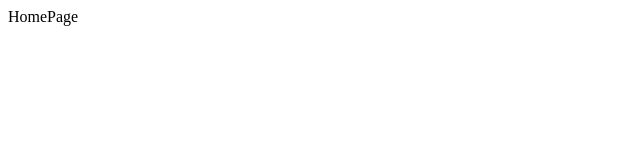
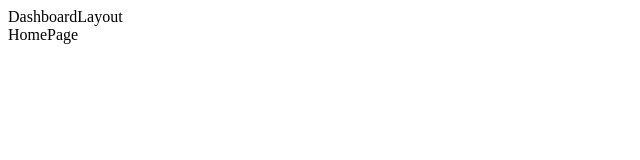
Before and after one commit to carolinaverissimoreis/adriana-sample-app, a React (Create React App) app: page / in a window 1280 px wide. Shown: the top 160 px of the page, without its empty margins (0-640 px from the left). Built offline with nearby package versions, Linux system fonts and the light colour scheme.

Commit message:
chore: define dashboard layout

```diff
--- /dev/null
+++ b/src/layouts/DashboardLayout.tsx
@@ -0,0 +1,10 @@
+import { Outlet } from "react-router-dom";
+
+export const DashboardLayout = () => {
+  return (
+    <div>
+      DashboardLayout
+      <Outlet />
+    </div>
+  );
+};
--- a/src/navigators/AuthNavigator.tsx
+++ b/src/navigators/AuthNavigator.tsx
@@ -6,12 +6,14 @@ import { Module2Page } from "../pages/Module2Page";
 import { Module3Page } from "../pages/Module3Page";
 import { CommonModule1Page } from "../pages/CommonModule1Page";
 import { CommonModule2Page } from "../pages/CommonModule2Page";
+import { DashboardLayout } from "../layouts/DashboardLayout";
 
 // -----------------------------------------------------------------
 
 export const AuthNavigator = () => {
   return (
     <Routes>
+      <Route element={<DashboardLayout />}>
         <Route path="/" element={<HomePage />} />
 
         <Route path="/product1/module-1" element={<Module1Page />} />
@@ -23,6 +25,7 @@ export const AuthNavigator = () => {
         <Route path="/common-module-1" element={<CommonModule1Page />} />
 
         <Route path="/common-module-2" element={<CommonModule2Page />} />
+      </Route>
     </Routes>
   );
 };
```
Lines whose indentation alone changed are shown as unchanged.
